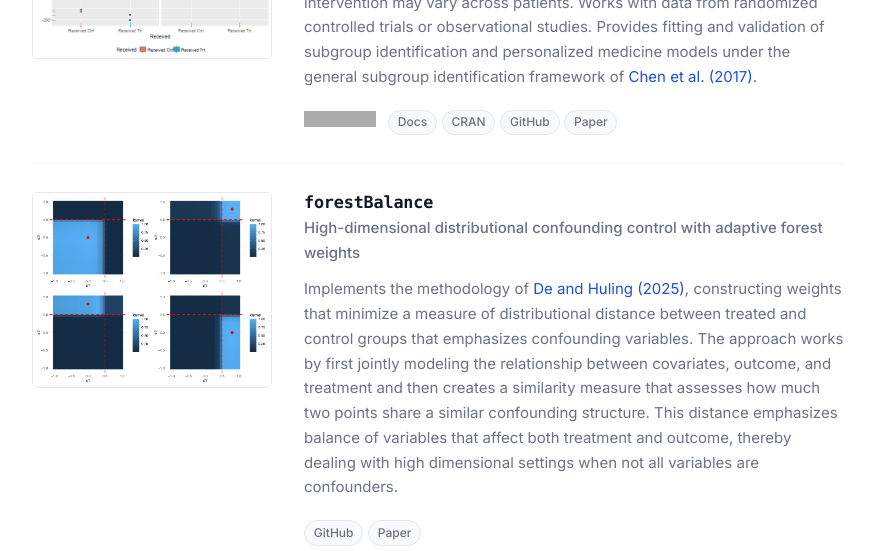
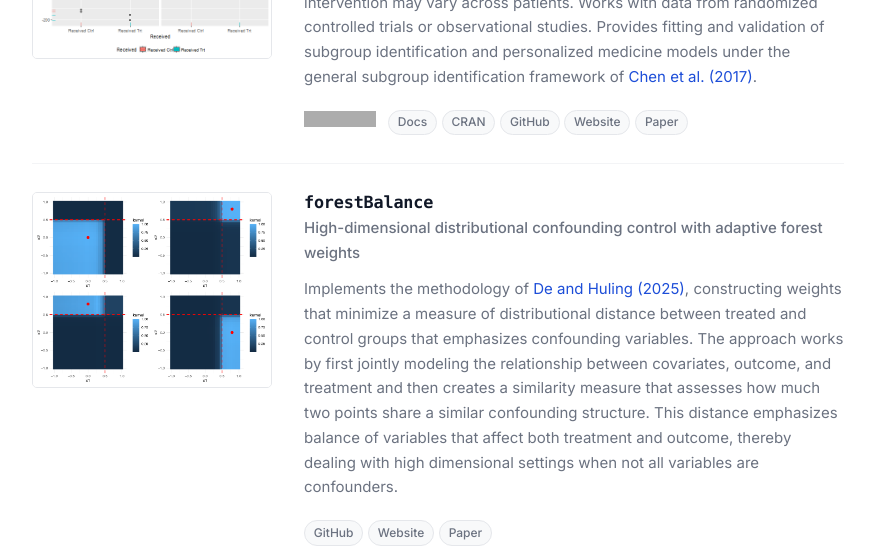
Before and after one commit to jaredhuling/jaredhuling.github.io, a Jekyll site: the page built from _pages/software.md, in a window 1280 px wide and 1400 px high, cut to the strip 335-886 px from the top of the window. Shown: the whole strip, without its empty margins (202-1076 px from the left). Built offline with Jekyll 4.4.1, drawn with Linux system fonts in a browser that asks for light colours; grey boxes are pictures that could not be loaded.

Commit message:
adds software websites

```diff
--- a/_pages/software.md
+++ b/_pages/software.md
@@ -20,6 +20,7 @@
           <a href="http://jaredhuling.github.io/personalized/">Docs</a>
           <a href="https://cran.r-project.org/package=personalized">CRAN</a>
           <a href="https://github.com/jaredhuling/personalized">GitHub</a>
+          <a href="http://jaredhuling.org/personalized">Website</a>
           <a href="https://www.jstatsoft.org/article/view/v098i05">Paper</a>
         </div>
       </div>
@@ -40,6 +41,7 @@
       <div class="software-footer">
         <div class="links">
           <a href="https://github.com/jaredhuling/forestBalance">GitHub</a>
+          <a href="http://jaredhuling.org/forestBalance">Website</a>
           <a href="https://arxiv.org/abs/2512.18069">Paper</a>
         </div>
       </div>
@@ -80,6 +82,7 @@
           <a href="http://jaredhuling.github.io/oem/">Docs</a>
           <a href="https://cran.r-project.org/package=oem">CRAN</a>
           <a href="https://github.com/jaredhuling/oem">GitHub</a>
+          <a href="http://jaredhuling.org/oem">Website</a>
           <a href="https://www.jstatsoft.org/article/view/v104i06">Paper</a>
         </div>
       </div>
@@ -138,6 +141,7 @@
           <a href="http://jaredhuling.github.io/vennLasso/">Docs</a>
           <a href="https://cran.r-project.org/package=vennLasso">CRAN</a>
           <a href="https://github.com/jaredhuling/vennLasso">GitHub</a>
+          <a href="http://jaredhuling.org/vennLasso">Website</a>
         </div>
       </div>
     </div>
```
